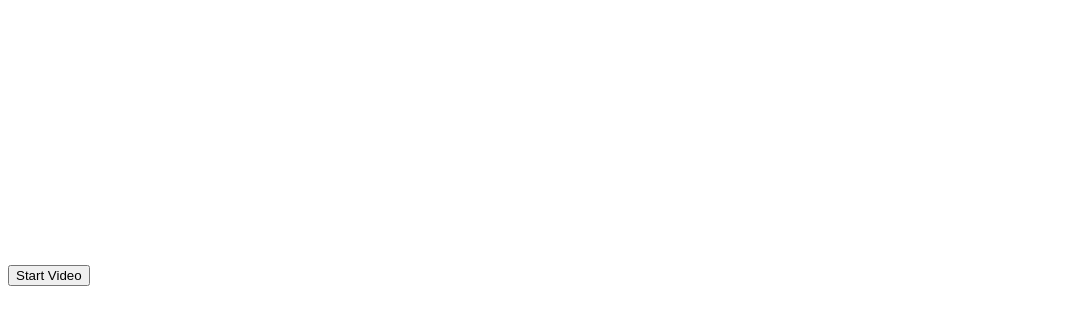
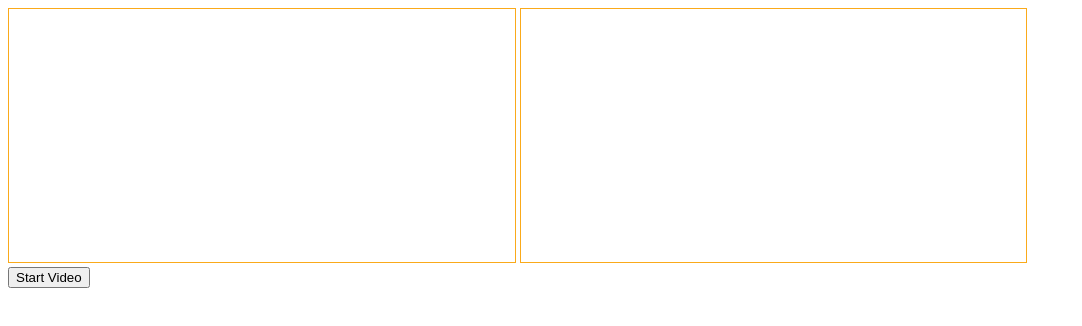
Before and after one commit to Onetail/simple-WebRTC, a website: page web/index.html in a window 1280 px wide. Shown: the whole page, without its empty margins (0-1082 px from the left). Drawn offline with Linux system fonts and the light colour scheme.

Commit message:
add border in frontend

```diff
--- a/web/index.html
+++ b/web/index.html
@@ -4,12 +4,12 @@
     </head>
 
     <body>
-        <video id="localVideo" autoplay muted style="width:40%;"></video>
-        <video id="remoteVideo" autoplay style="width:40%;"></video>
+        <video id="localVideo" autoplay muted style="width:40%;border: 1px #faaa1a solid;"></video>
+        <video id="remoteVideo" autoplay style="width:40%;border: 1px #faaa1a solid;"></video>
 
         <br />
 
-        <input type="button" id="start" onclick="start(true)" value="Start Video"></input>
+        <input type="button" id="start" onclick="start(true);" value="Start Video"></input>
 
         <script type="text/javascript">
             pageReady();
```
